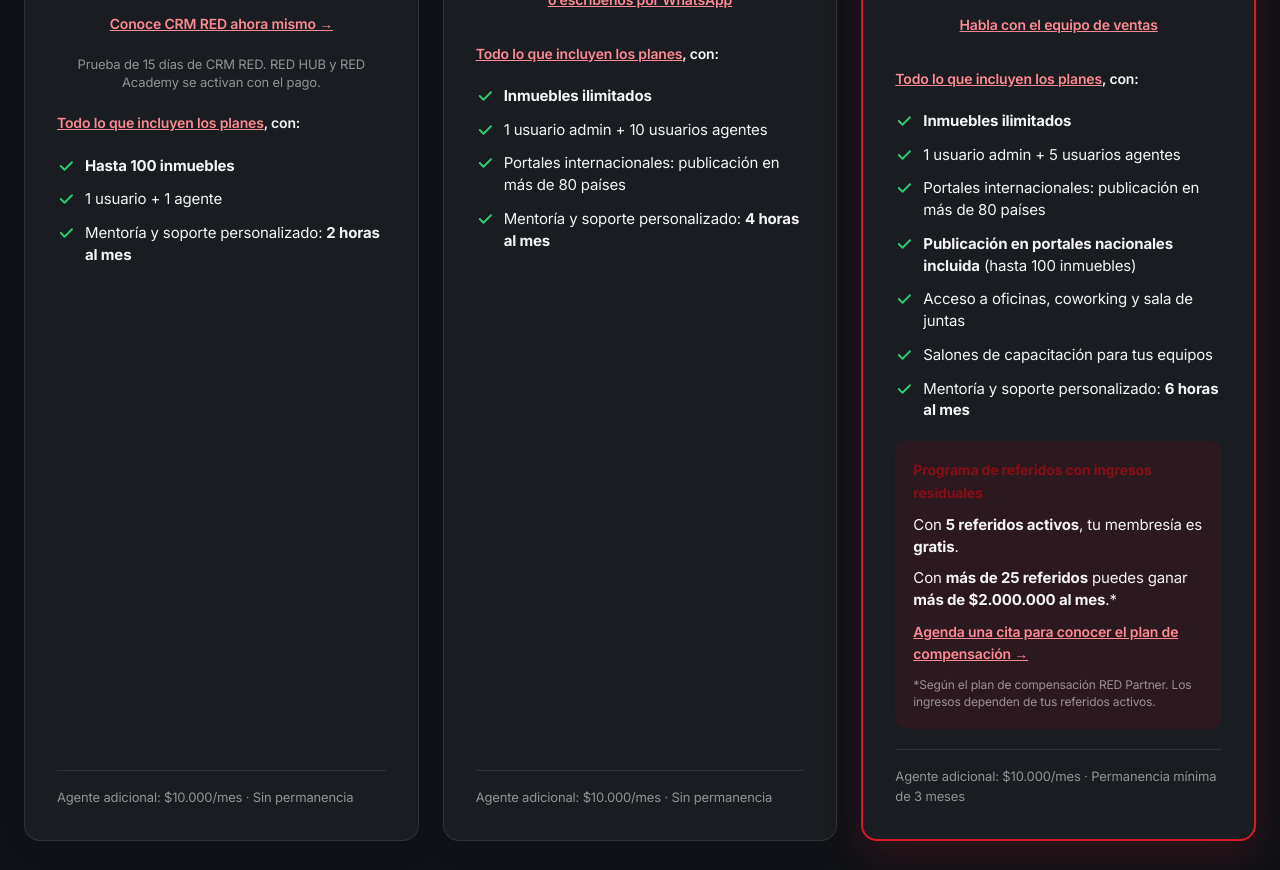
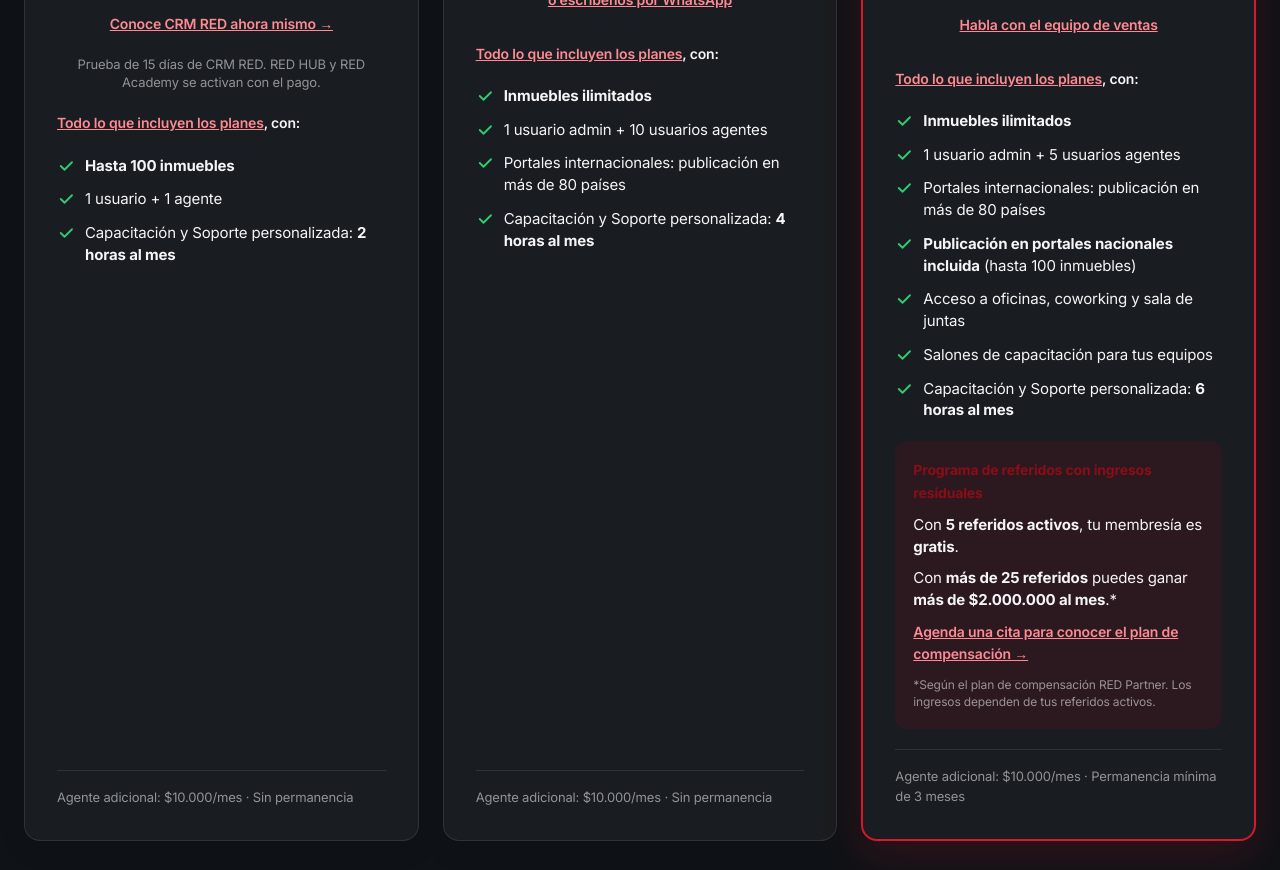
Before and after one commit to cesargiraldo-ghub/red-realestate, a plain HTML site: page precios.html in a window 1280 px wide. Shown: the part 2104-2974 px from the top of the page. Drawn offline with Linux system fonts and the light colour scheme.

Commit message:
Precios: etiqueta Capacitacion y Soporte personalizada + boton legible en CTA final

```diff
--- a/precios.html
+++ b/precios.html
@@ -159,7 +159,7 @@ fbq('init', '574846248420695');fbq('track', 'PageView');fbq('track', 'ViewConten
 </div>
 <ul style="list-style: none; margin: 0; padding: 0; display: flex; flex-direction: column; gap: 12px; font-size: 15px; line-height: 1.45">
 <li style="display: flex; gap: 10px"><svg aria-hidden="true" width="18" height="18" viewBox="0 0 24 24" fill="none" stroke="#2ecc71" stroke-width="2.5" stroke-linecap="round" stroke-linejoin="round" style="flex: none; margin-top: 2px"><path d="M5 12l5 5L20 7"></path></svg><span>Soporte de lunes a viernes por WhatsApp y tickets</span></li>
-<li style="display: flex; gap: 10px"><svg aria-hidden="true" width="18" height="18" viewBox="0 0 24 24" fill="none" stroke="#2ecc71" stroke-width="2.5" stroke-linecap="round" stroke-linejoin="round" style="flex: none; margin-top: 2px"><path d="M5 12l5 5L20 7"></path></svg><span>Mentoría y soporte personalizado: las horas que te da tu plan, y las agendas tú mismo</span></li>
+<li style="display: flex; gap: 10px"><svg aria-hidden="true" width="18" height="18" viewBox="0 0 24 24" fill="none" stroke="#2ecc71" stroke-width="2.5" stroke-linecap="round" stroke-linejoin="round" style="flex: none; margin-top: 2px"><path d="M5 12l5 5L20 7"></path></svg><span>Capacitación y Soporte personalizada: las horas que te da tu plan, y las agendas tú mismo</span></li>
 </ul>
 </div>
 </div>
@@ -207,7 +207,7 @@ fbq('init', '574846248420695');fbq('track', 'PageView');fbq('track', 'ViewConten
 <ul style="list-style: none; margin: 0; padding: 0; display: flex; flex-direction: column; gap: 12px; font-size: 15px; line-height: 1.45">
 <li style="display: flex; gap: 10px"><svg aria-hidden="true" width="18" height="18" viewBox="0 0 24 24" fill="none" stroke="#2ecc71" stroke-width="2.5" stroke-linecap="round" stroke-linejoin="round" style="flex: none; margin-top: 2px"><path d="M5 12l5 5L20 7"></path></svg><span><strong>Hasta 100 inmuebles</strong></span></li>
 <li style="display: flex; gap: 10px"><svg aria-hidden="true" width="18" height="18" viewBox="0 0 24 24" fill="none" stroke="#2ecc71" stroke-width="2.5" stroke-linecap="round" stroke-linejoin="round" style="flex: none; margin-top: 2px"><path d="M5 12l5 5L20 7"></path></svg><span>1 usuario + 1 agente</span></li>
-<li style="display: flex; gap: 10px"><svg aria-hidden="true" width="18" height="18" viewBox="0 0 24 24" fill="none" stroke="#2ecc71" stroke-width="2.5" stroke-linecap="round" stroke-linejoin="round" style="flex: none; margin-top: 2px"><path d="M5 12l5 5L20 7"></path></svg><span>Mentoría y soporte personalizado: <strong>2 horas al mes</strong></span></li>
+<li style="display: flex; gap: 10px"><svg aria-hidden="true" width="18" height="18" viewBox="0 0 24 24" fill="none" stroke="#2ecc71" stroke-width="2.5" stroke-linecap="round" stroke-linejoin="round" style="flex: none; margin-top: 2px"><path d="M5 12l5 5L20 7"></path></svg><span>Capacitación y Soporte personalizada: <strong>2 horas al mes</strong></span></li>
 </ul>
 <p style="margin: auto 0 0; padding-top: 16px; border-top: 1px solid rgba(255,255,255,0.1); font-size: 13px; color: rgba(245,245,247,0.55)">Agente adicional: $10.000/mes · Sin permanencia</p>
 </article>
@@ -229,7 +229,7 @@ fbq('init', '574846248420695');fbq('track', 'PageView');fbq('track', 'ViewConten
 <li style="display: flex; gap: 10px"><svg aria-hidden="true" width="18" height="18" viewBox="0 0 24 24" fill="none" stroke="#2ecc71" stroke-width="2.5" stroke-linecap="round" stroke-linejoin="round" style="flex: none; margin-top: 2px"><path d="M5 12l5 5L20 7"></path></svg><span><strong>Inmuebles ilimitados</strong></span></li>
 <li style="display: flex; gap: 10px"><svg aria-hidden="true" width="18" height="18" viewBox="0 0 24 24" fill="none" stroke="#2ecc71" stroke-width="2.5" stroke-linecap="round" stroke-linejoin="round" style="flex: none; margin-top: 2px"><path d="M5 12l5 5L20 7"></path></svg><span>1 usuario admin + 10 usuarios agentes</span></li>
 <li style="display: flex; gap: 10px"><svg aria-hidden="true" width="18" height="18" viewBox="0 0 24 24" fill="none" stroke="#2ecc71" stroke-width="2.5" stroke-linecap="round" stroke-linejoin="round" style="flex: none; margin-top: 2px"><path d="M5 12l5 5L20 7"></path></svg><span>Portales internacionales: publicación en más de 80 países</span></li>
-<li style="display: flex; gap: 10px"><svg aria-hidden="true" width="18" height="18" viewBox="0 0 24 24" fill="none" stroke="#2ecc71" stroke-width="2.5" stroke-linecap="round" stroke-linejoin="round" style="flex: none; margin-top: 2px"><path d="M5 12l5 5L20 7"></path></svg><span>Mentoría y soporte personalizado: <strong>4 horas al mes</strong></span></li>
+<li style="display: flex; gap: 10px"><svg aria-hidden="true" width="18" height="18" viewBox="0 0 24 24" fill="none" stroke="#2ecc71" stroke-width="2.5" stroke-linecap="round" stroke-linejoin="round" style="flex: none; margin-top: 2px"><path d="M5 12l5 5L20 7"></path></svg><span>Capacitación y Soporte personalizada: <strong>4 horas al mes</strong></span></li>
 </ul>
 <p style="margin: auto 0 0; padding-top: 16px; border-top: 1px solid rgba(255,255,255,0.1); font-size: 13px; color: rgba(245,245,247,0.55)">Agente adicional: $10.000/mes · Sin permanencia</p>
 </article>
@@ -255,7 +255,7 @@ fbq('init', '574846248420695');fbq('track', 'PageView');fbq('track', 'ViewConten
 <li style="display: flex; gap: 10px"><svg aria-hidden="true" width="18" height="18" viewBox="0 0 24 24" fill="none" stroke="#2ecc71" stroke-width="2.5" stroke-linecap="round" stroke-linejoin="round" style="flex: none; margin-top: 2px"><path d="M5 12l5 5L20 7"></path></svg><span><strong>Publicación en portales nacionales incluida</strong> (hasta 100 inmuebles)</span></li>
 <li style="display: flex; gap: 10px"><svg aria-hidden="true" width="18" height="18" viewBox="0 0 24 24" fill="none" stroke="#2ecc71" stroke-width="2.5" stroke-linecap="round" stroke-linejoin="round" style="flex: none; margin-top: 2px"><path d="M5 12l5 5L20 7"></path></svg><span>Acceso a oficinas, coworking y sala de juntas</span></li>
 <li style="display: flex; gap: 10px"><svg aria-hidden="true" width="18" height="18" viewBox="0 0 24 24" fill="none" stroke="#2ecc71" stroke-width="2.5" stroke-linecap="round" stroke-linejoin="round" style="flex: none; margin-top: 2px"><path d="M5 12l5 5L20 7"></path></svg><span>Salones de capacitación para tus equipos</span></li>
-<li style="display: flex; gap: 10px"><svg aria-hidden="true" width="18" height="18" viewBox="0 0 24 24" fill="none" stroke="#2ecc71" stroke-width="2.5" stroke-linecap="round" stroke-linejoin="round" style="flex: none; margin-top: 2px"><path d="M5 12l5 5L20 7"></path></svg><span>Mentoría y soporte personalizado: <strong>6 horas al mes</strong></span></li>
+<li style="display: flex; gap: 10px"><svg aria-hidden="true" width="18" height="18" viewBox="0 0 24 24" fill="none" stroke="#2ecc71" stroke-width="2.5" stroke-linecap="round" stroke-linejoin="round" style="flex: none; margin-top: 2px"><path d="M5 12l5 5L20 7"></path></svg><span>Capacitación y Soporte personalizada: <strong>6 horas al mes</strong></span></li>
 </ul>
 <div style="background: rgba(140,16,31,0.16); border-radius: 12px; padding: 18px; display: flex; flex-direction: column; gap: 10px">
 <p style="margin: 0; font-size: 14px; font-weight: 700; color: #8A0E18">Programa de referidos con ingresos residuales</p>
@@ -360,7 +360,7 @@ fbq('init', '574846248420695');fbq('track', 'PageView');fbq('track', 'ViewConten
 <tr style="border-top: 1px solid rgba(255,255,255,0.1)"><th scope="row" style="padding: 14px 24px; text-align: left; font-weight: 500">API</th><td style="text-align: center">28.000 peticiones/día</td><td style="text-align: center">28.000 peticiones/día</td><td style="text-align: center">28.000 peticiones/día</td></tr>
 <tr style="border-top: 1px solid rgba(255,255,255,0.1)"><th scope="row" style="padding: 14px 24px; text-align: left; font-weight: 500">RED Academy: más de 5 certificaciones</th><td style="text-align: center">Sí</td><td style="text-align: center">Sí</td><td style="text-align: center">Sí</td></tr>
 <tr style="border-top: 1px solid rgba(255,255,255,0.1)"><th scope="row" style="padding: 14px 24px; text-align: left; font-weight: 500">Talleres semanales y consultorio jurídico (grupales)</th><td style="text-align: center">Sí</td><td style="text-align: center">Sí</td><td style="text-align: center">Sí</td></tr>
-<tr style="border-top: 1px solid rgba(255,255,255,0.1)"><th scope="row" style="padding: 14px 24px; text-align: left; font-weight: 500">Mentoría y soporte personalizado</th><td style="text-align: center">2 h/mes</td><td style="text-align: center">4 h/mes</td><td style="text-align: center">6 h/mes</td></tr>
+<tr style="border-top: 1px solid rgba(255,255,255,0.1)"><th scope="row" style="padding: 14px 24px; text-align: left; font-weight: 500">Capacitación y Soporte personalizada</th><td style="text-align: center">2 h/mes</td><td style="text-align: center">4 h/mes</td><td style="text-align: center">6 h/mes</td></tr>
 <tr style="border-top: 1px solid rgba(255,255,255,0.1)"><th scope="row" style="padding: 14px 24px; text-align: left; font-weight: 500">Publicación en más de 80 países</th><td style="text-align: center; color: rgba(245,245,247,0.55)">—</td><td style="text-align: center">Sí</td><td style="text-align: center">Sí</td></tr>
 <tr style="border-top: 1px solid rgba(255,255,255,0.1)"><th scope="row" style="padding: 14px 24px; text-align: left; font-weight: 500">Publicación en portales nacionales incluida</th><td style="text-align: center; color: rgba(245,245,247,0.55)">—</td><td style="text-align: center; color: rgba(245,245,247,0.55)">—</td><td style="text-align: center">Hasta 100 inmuebles</td></tr>
 <tr style="border-top: 1px solid rgba(255,255,255,0.1)"><th scope="row" style="padding: 14px 24px; text-align: left; font-weight: 500">Oficinas, coworking y salones de capacitación</th><td style="text-align: center; color: rgba(245,245,247,0.55)">—</td><td style="text-align: center; color: rgba(245,245,247,0.55)">—</td><td style="text-align: center">Sí</td></tr>
@@ -431,7 +431,7 @@ fbq('init', '574846248420695');fbq('track', 'PageView');fbq('track', 'ViewConten
 <h2 style="margin: 0; font-size: 40px; line-height: 1.1">Deja de pagar por herramientas sueltas.</h2>
 <p style="margin: 0; font-size: 18px; max-width: 620px; line-height: 1.5">Conoce CRM RED gratis por 15 días o agenda una cita con nuestro equipo.</p>
 <div style="display: flex; flex-wrap: wrap; gap: 12px; justify-content: center">
-<a href="https://app.crmred.co/registro" style="display: inline-flex; align-items: center; min-height: 48px; padding: 0 24px; border-radius: 10px; background: rgba(255,255,255,0.045); color: #8A0E18; text-decoration: none; font-weight: 700">Regístrate gratis 15 días</a>
+<a href="https://app.crmred.co/registro" style="display: inline-flex; align-items: center; min-height: 48px; padding: 0 24px; border-radius: 10px; background: #FFFFFF; color: #8A0E18; text-decoration: none; font-weight: 700">Regístrate gratis 15 días</a>
 <a href="https://api.red-realestate.com/widget/bookings/agendar_cita_red" style="display: inline-flex; align-items: center; min-height: 48px; padding: 0 24px; border-radius: 10px; border: 2px solid #FFFFFF; color: #FFFFFF; text-decoration: none; font-weight: 700">Agenda tu cita</a>
 </div>
 </div>
```
